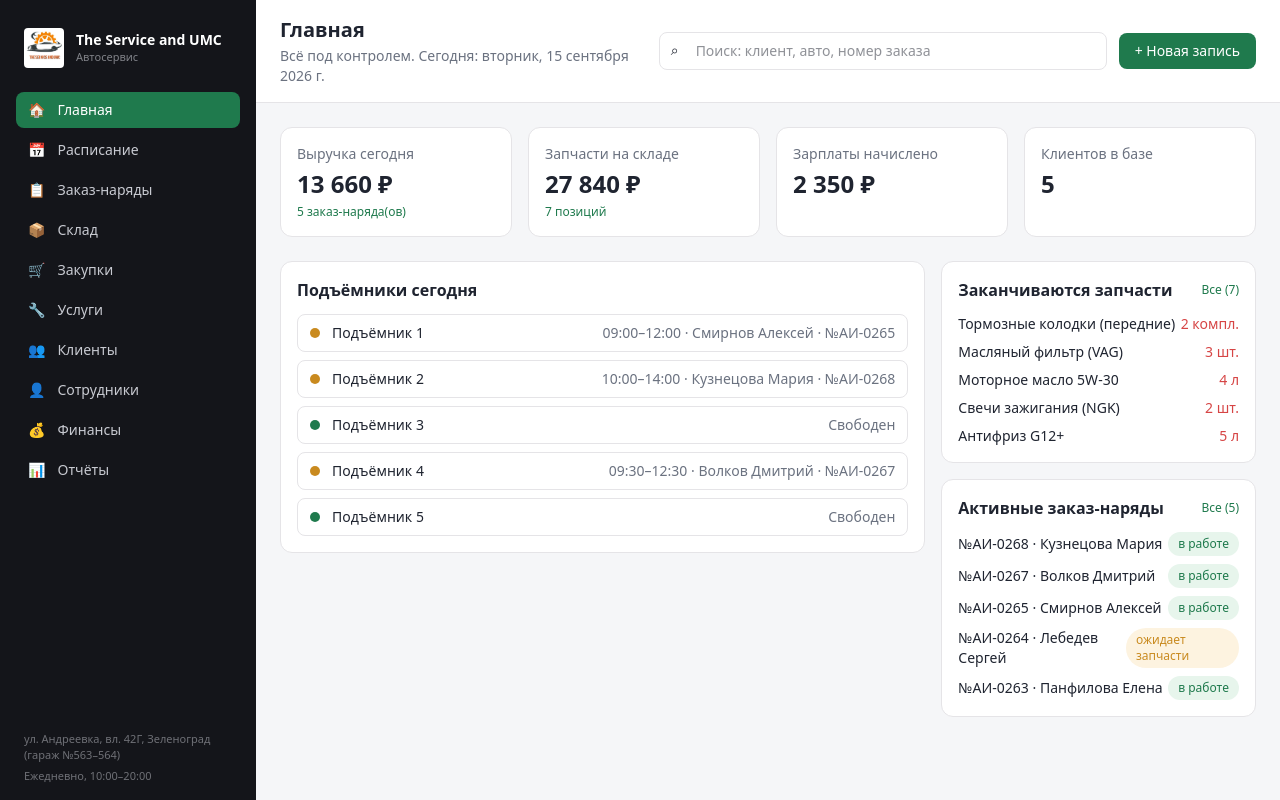
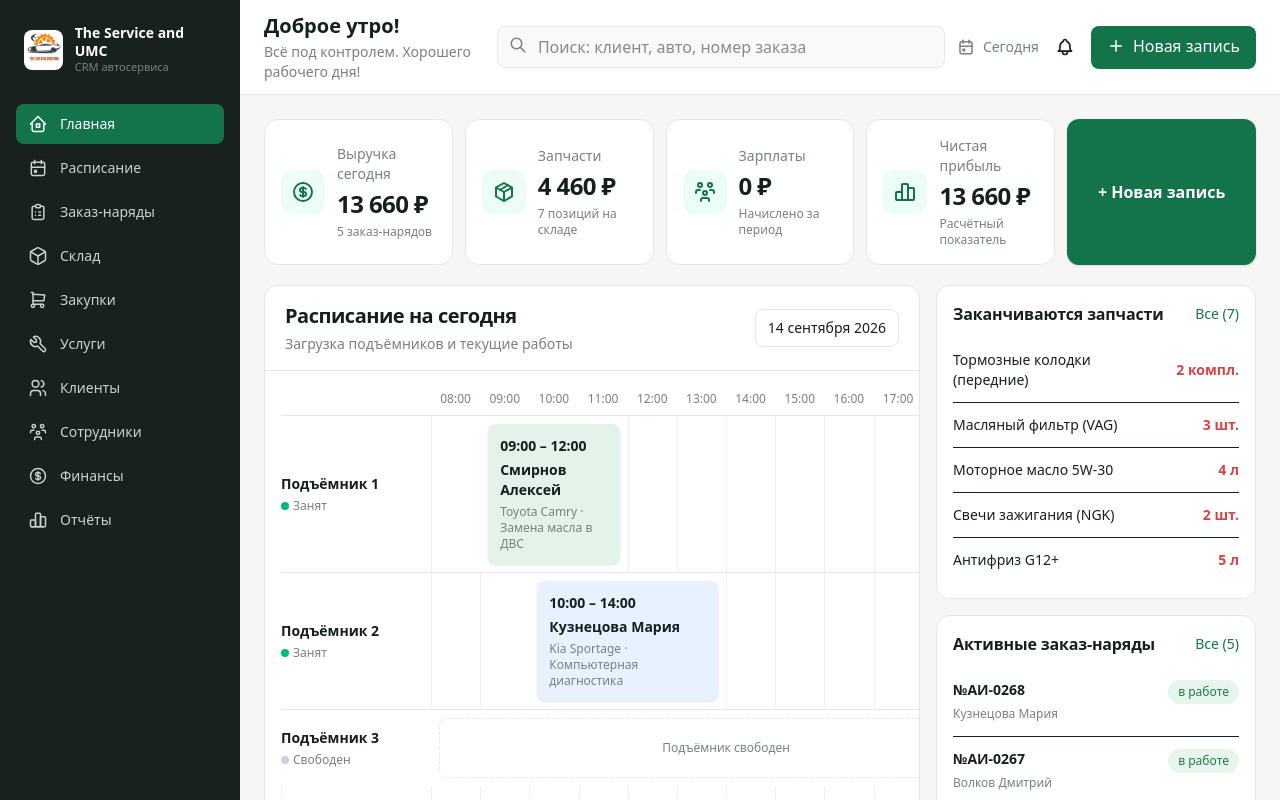
Before and after one commit to zzxc26489-max/Igor-servis, a React (Vite) app: page / in a window 1280 px wide. Shown: the top 800 px of the page. Built offline with nearby package versions, Linux system fonts and the light colour scheme.

Commit message:
Привести главный экран CRM к новому стилю

```diff
--- a/package.json
+++ b/package.json
@@ -10,6 +10,7 @@
     "preview": "vite preview"
   },
   "dependencies": {
+    "@tabler/icons-react": "^3.46.0",
     "react": "^19.2.8",
     "react-dom": "^19.2.8",
     "react-router-dom": "^7.18.4"
--- a/src/components/Layout.tsx
+++ b/src/components/Layout.tsx
@@ -1,18 +1,23 @@
 import { NavLink, Outlet } from "react-router-dom";
+import {
+  IconCalendarEvent, IconChartBar, IconClipboardList, IconCoin,
+  IconCube, IconHome2, IconSettings, IconShoppingCart,
+  IconTool, IconUsers, IconUsersGroup,
+} from "@tabler/icons-react";
 import { company } from "../data/company";
 import logo from "../assets/logo.jpg";
 
 const NAV_ITEMS = [
-  { to: "/", label: "Главная", icon: "🏠", end: true },
-  { to: "/schedule", label: "Расписание", icon: "📅" },
-  { to: "/orders", label: "Заказ-наряды", icon: "📋" },
-  { to: "/stock", label: "Склад", icon: "📦" },
-  { to: "/purchases", label: "Закупки", icon: "🛒" },
-  { to: "/services", label: "Услуги", icon: "🔧" },
-  { to: "/clients", label: "Клиенты", icon: "👥" },
-  { to: "/employees", label: "Сотрудники", icon: "👤" },
-  { to: "/finance", label: "Финансы", icon: "💰" },
-  { to: "/reports", label: "Отчёты", icon: "📊" },
+  { to: "/", label: "Главная", icon: IconHome2, end: true },
+  { to: "/schedule", label: "Расписание", icon: IconCalendarEvent },
+  { to: "/orders", label: "Заказ-наряды", icon: IconClipboardList },
+  { to: "/stock", label: "Склад", icon: IconCube },
+  { to: "/purchases", label: "Закупки", icon: IconShoppingCart },
+  { to: "/services", label: "Услуги", icon: IconTool },
+  { to: "/clients", label: "Клиенты", icon: IconUsers },
+  { to: "/employees", label: "Сотрудники", icon: IconUsersGroup },
+  { to: "/finance", label: "Финансы", icon: IconCoin },
+  { to: "/reports", label: "Отчёты", icon: IconChartBar },
 ];
 
 const MOBILE_NAV_ITEMS = [
@@ -27,14 +32,14 @@ export default function Layout() {
   return (
     <div className="flex min-h-screen">
       <aside
-        className="hidden lg:flex w-64 shrink-0 flex-col p-4 gap-1"
+        className="hidden lg:flex w-60 shrink-0 flex-col p-4 gap-1"
         style={{ background: "var(--sidebar-bg)", color: "var(--sidebar-text)" }}
       >
-        <div className="flex items-center gap-3 px-2 py-3 mb-2">
-          <img src={logo} alt={company.shortName} className="w-10 h-10 rounded object-cover bg-white" />
+        <div className="flex items-center gap-3 px-2 py-2 mb-4">
+          <img src={logo} alt={company.shortName} className="h-10 w-10 rounded-lg object-cover bg-white" />
           <div>
             <div className="text-white font-semibold leading-tight text-sm">{company.shortName}</div>
-            <div className="text-[11px] opacity-60">Автосервис</div>
+            <div className="text-[11px] opacity-55">CRM автосервиса</div>
           </div>
         </div>
 
@@ -45,19 +50,20 @@ export default function Layout() {
               to={item.to}
               end={item.end}
               className={({ isActive }) =>
-                `flex items-center gap-3 px-3 py-2 rounded-lg text-sm transition-colors focus-visible:outline-none focus-visible:ring-2 focus-visible:ring-white/40 ${
+                `flex items-center gap-3 px-3 py-2.5 rounded-lg text-sm transition-colors ${
                   isActive ? "text-white" : "hover:bg-white/5"
                 }`
               }
               style={({ isActive }) => (isActive ? { background: "var(--accent)" } : undefined)}
             >
-              <span>{item.icon}</span>
+              <item.icon size={20} stroke={1.8} />
               <span>{item.label}</span>
             </NavLink>
           ))}
         </nav>
 
         <div className="mt-auto pt-4 text-[11px] opacity-50 px-2">
+          <div className="mb-3 flex items-center gap-2"><IconSettings size={16} /> Настройки</div>
           <div>{company.address}</div>
           <div className="mt-1">{company.workHours}</div>
         </div>
@@ -78,13 +84,13 @@ export default function Layout() {
             to={item.to}
             end={item.end}
             className={({ isActive }) =>
-              `flex min-w-0 flex-col items-center gap-0.5 rounded-lg px-2 py-1 text-[10px] focus-visible:outline-none focus-visible:ring-2 focus-visible:ring-[var(--accent)] ${
+              `flex min-w-0 flex-col items-center gap-0.5 rounded-lg px-2 py-1 text-[10px] ${
                 isActive ? "font-semibold" : ""
               }`
             }
             style={({ isActive }) => ({ color: isActive ? "var(--accent)" : "var(--text-muted)" })}
           >
-            <span className="text-base" aria-hidden="true">{item.icon}</span>
+            <item.icon size={20} stroke={1.8} aria-hidden="true" />
             <span className="max-w-16 truncate">{item.label}</span>
           </NavLink>
         ))}
--- a/src/components/ui.tsx
+++ b/src/components/ui.tsx
@@ -1,5 +1,6 @@
 import { useMemo, useState, type ReactNode } from "react";
 import { Link, useNavigate } from "react-router-dom";
+import { IconBell, IconCalendarEvent, IconPlus, IconSearch } from "@tabler/icons-react";
 import { useAppStore } from "../store/AppStore";
 
 export function TopBar({ title, subtitle, actions }: { title: string; subtitle?: string; actions?: ReactNode }) {
@@ -28,7 +29,7 @@ export function TopBar({ title, subtitle, actions }: { title: string; subtitle?:
   }, [clients, orders, query, vehicles]);
 
   return (
-    <header className="flex flex-col gap-3 border-b bg-white px-4 py-4 sm:px-6 lg:flex-row lg:items-center lg:justify-between" style={{ borderColor: "var(--border)" }}>
+    <header className="flex flex-col gap-3 border-b bg-white px-4 py-3 sm:px-6 lg:flex-row lg:items-center lg:justify-between" style={{ borderColor: "var(--border)" }}>
       <div className="min-w-0">
         <h1 className="text-xl font-semibold" style={{ color: "var(--text)" }}>
           {title}
@@ -41,18 +42,18 @@ export function TopBar({ title, subtitle, actions }: { title: string; subtitle?:
           value={query}
           onChange={(event) => setQuery(event.target.value)}
           placeholder="Поиск: клиент, авто, номер заказа"
-          className="w-full rounded-lg border bg-white px-3 py-2 pl-9 text-sm outline-none focus:ring-2"
+          className="w-full rounded-lg border bg-[#f8f9f8] px-3 py-2 pl-10 text-sm outline-none focus:ring-2"
           style={{ borderColor: "var(--border)", boxShadow: "none" }}
           aria-label="Поиск по CRM"
         />
-        <span className="pointer-events-none absolute left-3 top-2 text-sm" aria-hidden="true">⌕</span>
+        <IconSearch className="pointer-events-none absolute left-3 top-2.5" size={18} color="var(--text-muted)" aria-hidden="true" />
         {query.trim().length >= 2 && (
           <div className="absolute z-40 mt-1 w-full overflow-hidden rounded-lg border bg-white shadow-lg" style={{ borderColor: "var(--border)" }}>
             {results.length > 0 ? results.map((result, index) => (
               <button
                 key={`${result.to}-${index}`}
                 onClick={() => { setQuery(""); navigate(result.to); }}
-                className="flex w-full items-center justify-between px-3 py-2 text-left text-sm hover:bg-gray-50 focus-visible:outline-none focus-visible:bg-gray-50"
+                className="flex w-full items-center justify-between px-3 py-2 text-left text-sm hover:bg-gray-50"
               >
                 <span>{result.label}</span>
                 <span className="ml-3 text-xs" style={{ color: "var(--text-muted)" }}>{result.detail}</span>
@@ -65,7 +66,9 @@ export function TopBar({ title, subtitle, actions }: { title: string; subtitle?:
       </div>
 
       <div className="flex shrink-0 items-center gap-2">
-        <Link to="/orders/new"><Button>+ Новая запись</Button></Link>
+        <div className="hidden items-center gap-2 text-sm text-[var(--text-muted)] xl:flex"><IconCalendarEvent size={18} /> Сегодня</div>
+        <button aria-label="Уведомления" className="rounded-lg p-2 hover:bg-gray-100"><IconBell size={20} /></button>
+        <Link to="/orders/new"><Button><span className="inline-flex items-center gap-2"><IconPlus size={18} /> Новая запись</span></Button></Link>
         {actions}
       </div>
     </header>
@@ -137,16 +140,10 @@ export function Button({
   variant?: "primary" | "secondary";
   type?: "button" | "submit";
 }) {
-  const base =
-    "px-4 py-2 rounded-lg text-sm font-medium transition-colors cursor-pointer focus-visible:outline-none focus-visible:ring-2 focus-visible:ring-offset-2 focus-visible:ring-[var(--accent)]";
+  const base = "px-4 py-2 rounded-lg text-sm font-medium transition-colors";
   if (variant === "secondary") {
     return (
-      <button
-        type={type}
-        onClick={onClick}
-        className={`${base} border hover:bg-gray-50`}
-        style={{ borderColor: "var(--border)", color: "var(--text)" }}
-      >
+      <button type={type} onClick={onClick} className={`${base} border`} style={{ borderColor: "var(--border)", color: "var(--text)" }}>
         {children}
       </button>
     );
@@ -155,7 +152,7 @@ export function Button({
     <button
       type={type}
       onClick={onClick}
-      className={`${base} text-white hover:brightness-95`}
+      className={`${base} text-white`}
       style={{ background: "var(--accent)" }}
     >
       {children}
--- a/src/index.css
+++ b/src/index.css
@@ -1,15 +1,15 @@
 @import "tailwindcss";
 
 :root {
-  --bg: #f5f6f8;
+  --bg: #f6f7f5;
   --panel: #ffffff;
-  --border: #e5e4e7;
-  --text: #1f2430;
-  --text-muted: #6b7280;
-  --sidebar-bg: #14151a;
-  --sidebar-text: #c8cad1;
-  --accent: #1f7a4d;
-  --accent-strong: #16603c;
+  --border: #e5e8e5;
+  --text: #15201c;
+  --text-muted: #77827d;
+  --sidebar-bg: #17221f;
+  --sidebar-text: #c9d1ce;
+  --accent: #147449;
+  --accent-strong: #0d5d39;
   --danger: #d64545;
   --warning: #c98a1f;
   --info: #2f6fed;
@@ -25,6 +25,18 @@ body {
   background: var(--bg);
   color: var(--text);
 }
+
+button, input, select, textarea { font: inherit; }
+button { cursor: pointer; }
+
+.app-table { width: 100%; border-collapse: collapse; font-size: 0.875rem; }
+.app-table th { color: var(--text-muted); font-size: 0.75rem; font-weight: 600; text-align: left; background: #f7f8f7; }
+.app-table th, .app-table td { padding: 0.75rem 0.9rem; border-bottom: 1px solid var(--border); }
+.app-table tbody tr:last-child td { border-bottom: 0; }
+.app-table tbody tr:hover { background: #fbfcfb; }
+.panel-title { font-size: 1rem; font-weight: 700; letter-spacing: -0.01em; }
+.muted { color: var(--text-muted); }
+.soft-panel { border: 1px solid var(--border); border-radius: 0.85rem; background: var(--panel); }
 
 #root {
   min-height: 100svh;
--- a/src/pages/Dashboard.tsx
+++ b/src/pages/Dashboard.tsx
@@ -1,124 +1,63 @@
+import { type ReactNode } from "react";
 import { Link } from "react-router-dom";
+import { IconChartBar, IconCoin, IconPackage, IconUsersGroup } from "@tabler/icons-react";
+import { Page, StatusBadge, TopBar } from "../components/ui";
 import { useAppStore } from "../store/AppStore";
-import { Card, Page, StatTile, StatusBadge, TopBar } from "../components/ui";
 import { formatMoney } from "../lib/format";
-import { computePayroll } from "../lib/payroll";
+
+const HOURS = ["08:00", "09:00", "10:00", "11:00", "12:00", "13:00", "14:00", "15:00", "16:00", "17:00", "18:00", "19:00"];
 
 export default function Dashboard() {
-  const { orders, lifts, stock, clients, employees } = useAppStore();
+  const { orders, lifts, stock, clients, employees, vehicles } = useAppStore();
+  const workRevenue = orders.reduce((sum, order) => sum + order.works.reduce((acc, work) => acc + work.price * work.qty, 0), 0);
+  const partsRevenue = orders.reduce((sum, order) => sum + order.parts.reduce((acc, part) => acc + part.price * part.qty, 0), 0);
+  const salaries = employees.reduce((sum, employee) => sum + employee.accrued, 0);
+  const critical = stock.filter((item) => item.qty <= item.minQty);
+  const active = orders.filter((order) => order.status !== "выдан");
 
-  const todayRevenue = orders.reduce((sum, o) => {
-    const works = o.works.reduce((s, w) => s + w.price * w.qty, 0);
-    const parts = o.parts.reduce((s, p) => s + p.price * p.qty, 0);
-    return sum + works + parts;
-  }, 0);
+  return <>
+    <TopBar title="Доброе утро!" subtitle="Всё под контролем. Хорошего рабочего дня!" />
+    <Page>
+      <div className="mb-5 grid grid-cols-1 gap-3 sm:grid-cols-2 xl:grid-cols-5">
+        <Metric icon={<IconCoin />} label="Выручка сегодня" value={formatMoney(workRevenue + partsRevenue)} hint={`${orders.length} заказ-нарядов`} />
+        <Metric icon={<IconPackage />} label="Запчасти" value={formatMoney(partsRevenue)} hint={`${stock.length} позиций на складе`} />
+        <Metric icon={<IconUsersGroup />} label="Зарплаты" value={formatMoney(salaries)} hint="Начислено за период" />
+        <Metric icon={<IconChartBar />} label="Чистая прибыль" value={formatMoney(Math.max(workRevenue + partsRevenue - salaries, 0))} hint="Расчётный показатель" />
+        <Link to="/orders/new" className="flex min-h-28 items-center justify-center rounded-xl bg-[var(--accent)] px-4 text-base font-semibold text-white shadow-sm transition hover:bg-[var(--accent-strong)]">+ Новая запись</Link>
+      </div>
 
-  const partsCost = stock.reduce((s, i) => s + i.purchasePrice * i.qty, 0);
-  const salaries = computePayroll(employees, orders).reduce((s, e) => s + e.accrued, 0);
-  const criticalStock = stock.filter((i) => i.qty <= i.minQty);
-  const activeOrders = orders.filter((o) => o.status !== "выдан");
+      <div className="grid gap-4 xl:grid-cols-[minmax(0,1fr)_320px]">
+        <section className="soft-panel overflow-hidden">
+          <div className="flex flex-wrap items-center justify-between gap-3 border-b px-5 py-4" style={{ borderColor: "var(--border)" }}>
+            <div><h2 className="text-xl font-bold tracking-tight">Расписание на сегодня</h2><p className="mt-1 text-sm muted">Загрузка подъёмников и текущие работы</p></div>
+            <div className="rounded-lg border bg-white px-3 py-2 text-sm font-medium" style={{ borderColor: "var(--border)" }}>14 сентября 2026</div>
+          </div>
+          <div className="overflow-x-auto px-4 py-3"><div className="min-w-[740px]">
+            <div className="grid grid-cols-[150px_repeat(12,minmax(46px,1fr))] border-b text-xs font-medium muted" style={{ borderColor: "var(--border)" }}><div className="py-2" />{HOURS.map((hour) => <div key={hour} className="py-2 text-center">{hour}</div>)}</div>
+            {lifts.map((lift) => {
+              const order = orders.find((item) => item.liftId === lift.id && item.status !== "выдан");
+              const client = order && clients.find((item) => item.id === order.clientId);
+              const vehicle = order && vehicles.find((item) => item.id === order.vehicleId);
+              const start = order ? Math.max(0, Number(order.scheduledStart?.slice(0, 2) ?? "8") - 8) : 0;
+              const end = order ? Math.min(12, Number(order.scheduledEnd?.slice(0, 2) ?? "9") - 8) : 0;
+              const palette = lift.id === 2 ? "#e8f1ff" : lift.id === 4 ? "#fff4dc" : "#e4f3e9";
+              return <div key={lift.id} className="grid min-h-28 grid-cols-[150px_repeat(12,minmax(46px,1fr))] border-b" style={{ borderColor: "var(--border)" }}>
+                <div className="flex flex-col justify-center pr-3"><b className="text-sm">{lift.name}</b><span className="mt-1 text-xs muted"><span className={`mr-1 inline-block h-2 w-2 rounded-full ${order ? "bg-emerald-500" : "bg-slate-300"}`} />{order ? "Занят" : "Свободен"}</span></div>
+                {HOURS.map((hour) => <div key={hour} className="border-l" style={{ borderColor: "#eef0ee" }} />)}
+                {order ? <Link to={`/orders/${order.id}`} className="z-10 m-2 rounded-lg p-3 text-sm shadow-sm" style={{ gridColumn: `${start + 2} / ${Math.max(start + 3, end + 2)}`, gridRow: 1, background: palette }}><div className="font-semibold">{order.scheduledStart} – {order.scheduledEnd}</div><div className="mt-1 font-semibold">{client?.name}</div><div className="mt-1 text-xs muted">{vehicle?.make} {vehicle?.model} · {order.works[0]?.name ?? "Диагностика"}</div></Link> : <div className="z-10 col-[2/14] row-start-1 m-2 flex items-center justify-center rounded-lg border border-dashed text-xs muted" style={{ borderColor: "var(--border)" }}>Подъёмник свободен</div>}
+              </div>;
+            })}
+          </div></div>
+        </section>
+        <aside className="space-y-4">
+          <section className="soft-panel p-4"><div className="mb-3 flex items-center justify-between"><h2 className="panel-title">Заканчиваются запчасти</h2><Link to="/stock" className="text-sm font-medium text-[var(--accent)]">Все ({critical.length})</Link></div><ul className="divide-y" style={{ borderColor: "var(--border)" }}>{critical.slice(0, 5).map((item) => <li key={item.id} className="flex items-center justify-between gap-3 py-3 text-sm"><span>{item.name}</span><b className="whitespace-nowrap text-[var(--danger)]">{item.qty} {item.unit}</b></li>)}</ul></section>
+          <section className="soft-panel p-4"><div className="mb-3 flex items-center justify-between"><h2 className="panel-title">Активные заказ-наряды</h2><Link to="/orders" className="text-sm font-medium text-[var(--accent)]">Все ({active.length})</Link></div><ul className="divide-y" style={{ borderColor: "var(--border)" }}>{active.slice(0, 5).map((order) => { const client = clients.find((item) => item.id === order.clientId); return <li key={order.id} className="py-3"><Link to={`/orders/${order.id}`} className="flex items-start justify-between gap-2"><span><b className="block text-sm">{order.number}</b><span className="text-xs muted">{client?.name}</span></span><StatusBadge status={order.status} /></Link></li>; })}</ul></section>
+        </aside>
+      </div>
+    </Page>
+  </>;
+}
 
-  const today = new Intl.DateTimeFormat("ru-RU", {
-    weekday: "long",
-    day: "numeric",
-    month: "long",
-    year: "numeric",
-  }).format(new Date());
-
-  return (
-    <>
-      <TopBar title="Главная" subtitle={`Всё под контролем. Сегодня: ${today}`} />
-      <Page>
-        <div className="flex flex-wrap gap-4 mb-6">
-          <StatTile label="Выручка сегодня" value={formatMoney(todayRevenue)} hint={`${orders.length} заказ-наряда(ов)`} />
-          <StatTile label="Запчасти на складе" value={formatMoney(partsCost)} hint={`${stock.length} позиций`} />
-          <StatTile label="Зарплаты начислено" value={formatMoney(salaries)} />
-          <StatTile label="Клиентов в базе" value={String(clients.length)} />
-        </div>
-
-        <div className="grid grid-cols-1 lg:grid-cols-3 gap-4">
-          <div className="lg:col-span-2">
-            <Card>
-              <h2 className="font-semibold mb-3">Подъёмники сегодня</h2>
-              <div className="flex flex-col gap-2">
-                {lifts.map((lift) => {
-                  const order = orders.find((o) => o.liftId === lift.id && o.status !== "выдан");
-                  const client = order && clients.find((c) => c.id === order.clientId);
-                  return (
-                    <div
-                      key={lift.id}
-                      className="flex items-center justify-between border rounded-lg px-3 py-2"
-                      style={{ borderColor: "var(--border)" }}
-                    >
-                      <div className="flex items-center gap-3">
-                        <span
-                          className="w-2.5 h-2.5 rounded-full"
-                          style={{ background: order ? "var(--warning)" : "var(--accent)" }}
-                        />
-                        <span className="font-medium text-sm">{lift.name}</span>
-                      </div>
-                      {order ? (
-                        <Link to={`/orders/${order.id}`} className="text-sm" style={{ color: "var(--text-muted)" }}>
-                          {order.scheduledStart}–{order.scheduledEnd} · {client?.name} · {order.number}
-                        </Link>
-                      ) : (
-                        <span className="text-sm" style={{ color: "var(--text-muted)" }}>
-                          Свободен
-                        </span>
-                      )}
-                    </div>
-                  );
-                })}
-              </div>
-            </Card>
-          </div>
-
-          <div className="flex flex-col gap-4">
-            <Card>
-              <div className="flex items-center justify-between mb-3">
-                <h2 className="font-semibold">Заканчиваются запчасти</h2>
-                <Link to="/stock" className="text-xs" style={{ color: "var(--accent)" }}>
-                  Все ({criticalStock.length})
-                </Link>
-              </div>
-              <ul className="flex flex-col gap-2 text-sm">
-                {criticalStock.slice(0, 5).map((item) => (
-                  <li key={item.id} className="flex justify-between">
-                    <span>{item.name}</span>
-                    <span style={{ color: "var(--danger)" }}>
-                      {item.qty} {item.unit}
-                    </span>
-                  </li>
-                ))}
-              </ul>
-            </Card>
-
-            <Card>
-              <div className="flex items-center justify-between mb-3">
-                <h2 className="font-semibold">Активные заказ-наряды</h2>
-                <Link to="/orders" className="text-xs" style={{ color: "var(--accent)" }}>
-                  Все ({activeOrders.length})
-                </Link>
-              </div>
-              <ul className="flex flex-col gap-2 text-sm">
-                {activeOrders.slice(0, 5).map((o) => {
-                  const client = clients.find((c) => c.id === o.clientId);
-                  return (
-                    <li key={o.id}>
-                      <Link to={`/orders/${o.id}`} className="flex items-center justify-between">
-                        <span>
-                          {o.number} · {client?.name}
-                        </span>
-                        <StatusBadge status={o.status} />
-                      </Link>
-                    </li>
-                  );
-                })}
-              </ul>
-            </Card>
-          </div>
-        </div>
-      </Page>
-    </>
-  );
+function Metric({ icon, label, value, hint }: { icon: ReactNode; label: string; value: string; hint: string }) {
+  return <div className="soft-panel flex min-h-28 items-center gap-3 p-4"><div className="rounded-xl bg-emerald-50 p-2.5 text-[var(--accent)]">{icon}</div><div><div className="text-sm muted">{label}</div><div className="mt-1 text-2xl font-bold tracking-tight">{value}</div><div className="mt-1 text-xs muted">{hint}</div></div></div>;
 }
```
Also changed, not shown: 1 other file (tests, documents, lock files or other folders).
